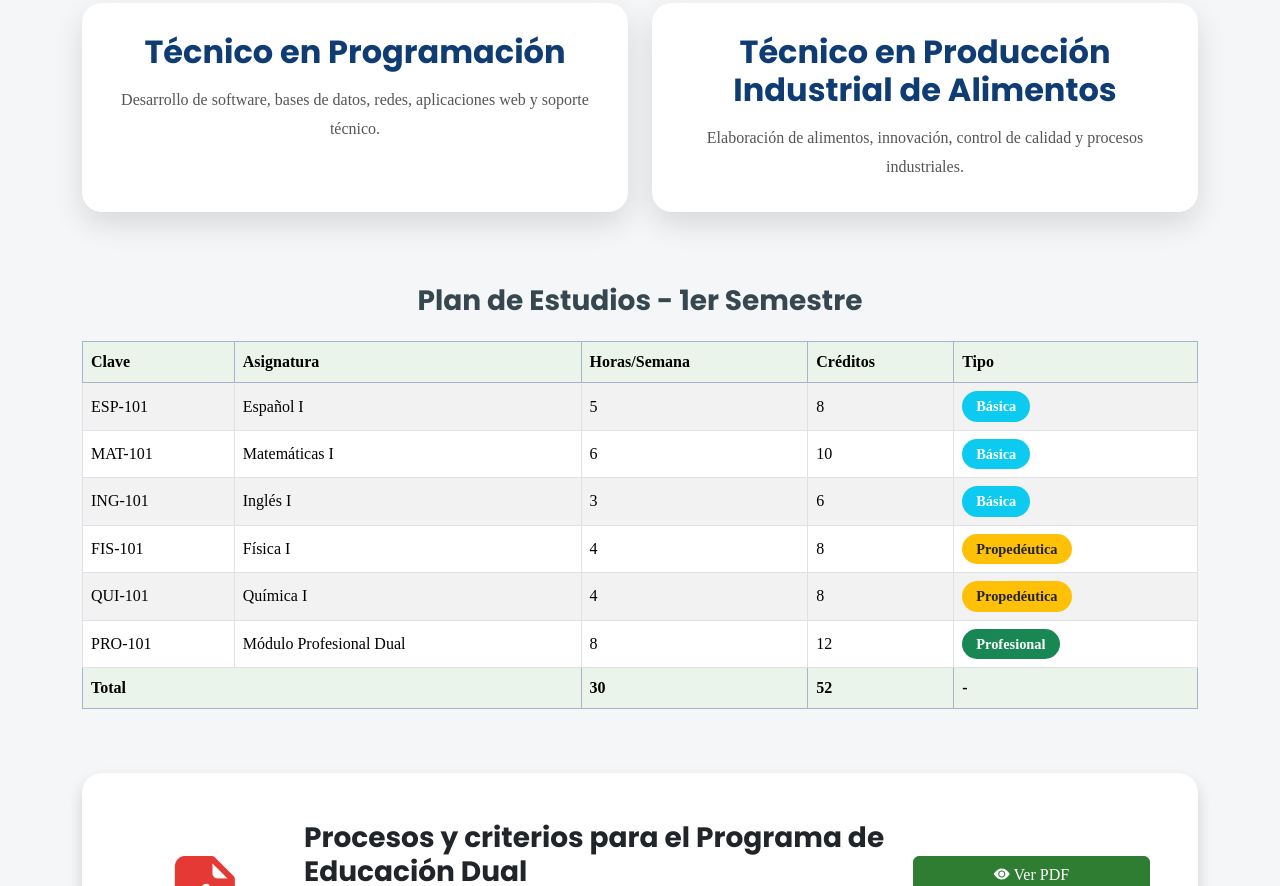
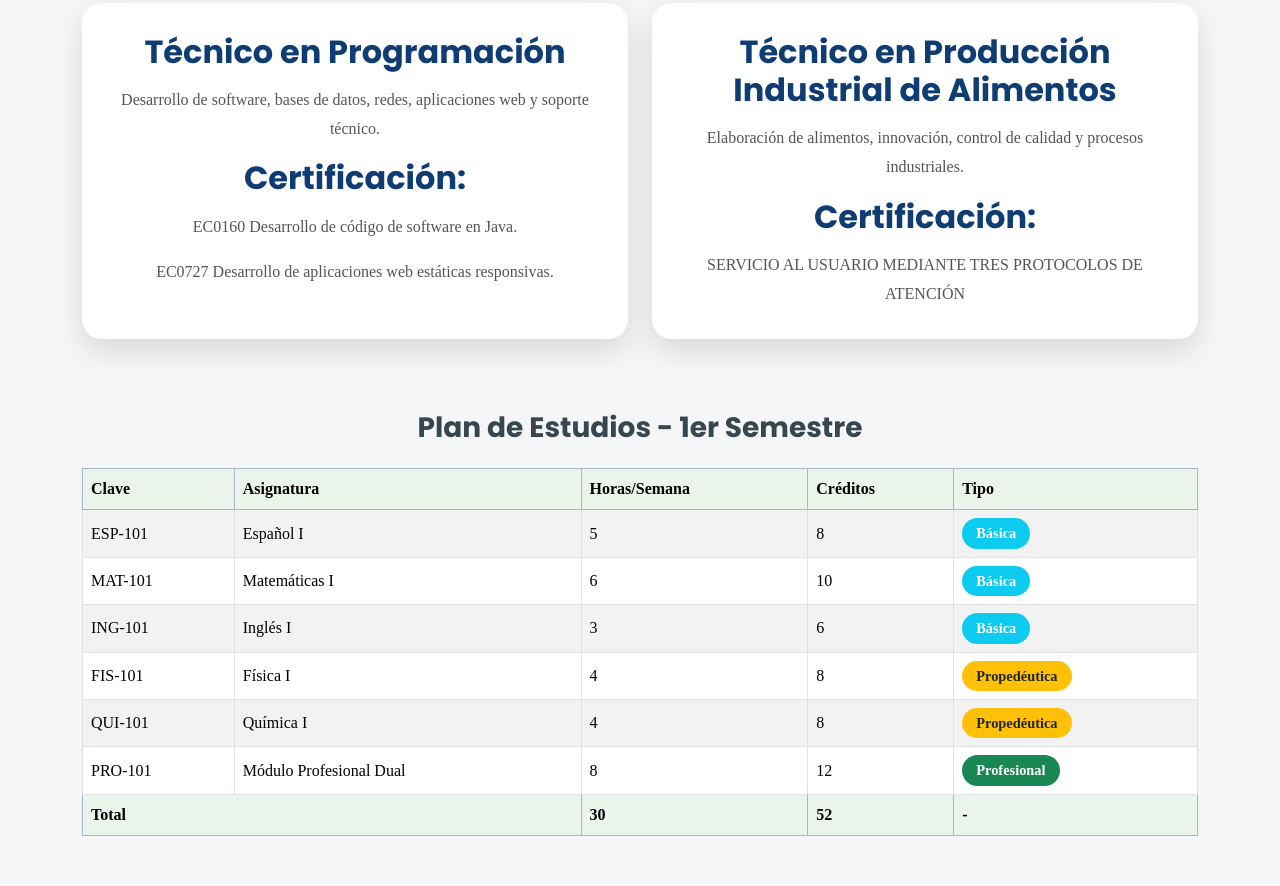
Before and after one commit to inesjaquelin9072-wq/cecytem-aculco, a website built with Vite: page index.html in a window 1280 px wide. Shown: the part 2909-3795 px from the top of the page. Built offline with nearby package versions, Linux system fonts and the light colour scheme.

```diff
--- a/index.html
+++ b/index.html
@@ -192,6 +192,13 @@
                 Desarrollo de software, bases de datos,
                 redes, aplicaciones web y soporte técnico.
               </p>
+               <h3 class="card-title">Certificación:</h3>
+              <p class="card-text">
+                EC0160 Desarrollo de código de software en Java.
+              </p>
+              <p class="card-text">
+                EC0727 Desarrollo  de aplicaciones web estáticas responsivas.
+              </p>
             </div>
           </div>
         </div>
@@ -204,6 +211,11 @@
               <p class="card-text">
                 Elaboración de alimentos, innovación,
                 control de calidad y procesos industriales.
+              </p>
+              <h3 class="card-title">Certificación:</h3>
+              <p class="card-text">
+                SERVICIO AL USUARIO MEDIANTE TRES
+                PROTOCOLOS DE ATENCIÓN
               </p>
             </div>
           </div>
```
